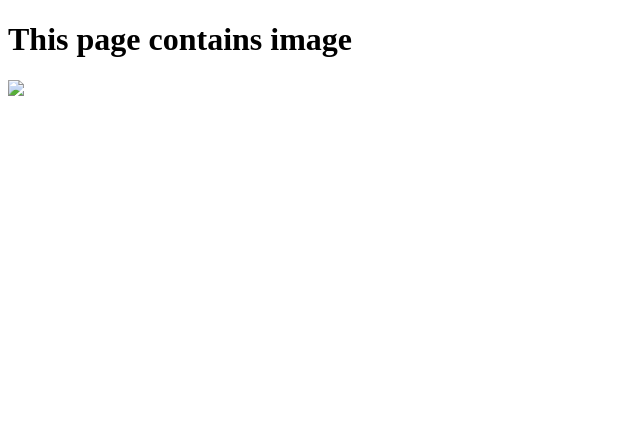
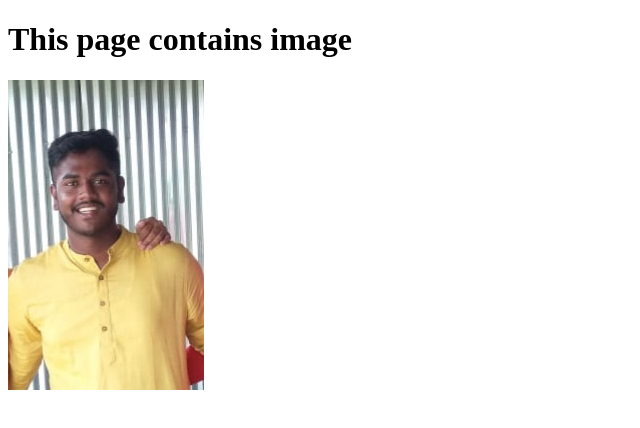
Before and after one commit to omkargit30498/Myfirstrepo, a plain HTML site: page index.html in a window 1280 px wide. Shown: the whole page, without its empty margins (0-640 px from the left). Drawn offline with Linux system fonts and the light colour scheme.

Commit message:
Update index.html

```diff
--- a/index.html
+++ b/index.html
@@ -5,7 +5,7 @@
 </head>
 <body>
 	<h1>This page contains image</h1>
-	<img src="shree_photo.jpeg">
+	<img src="shree_photo.jpg">
 
 </body>
 </html>
```
